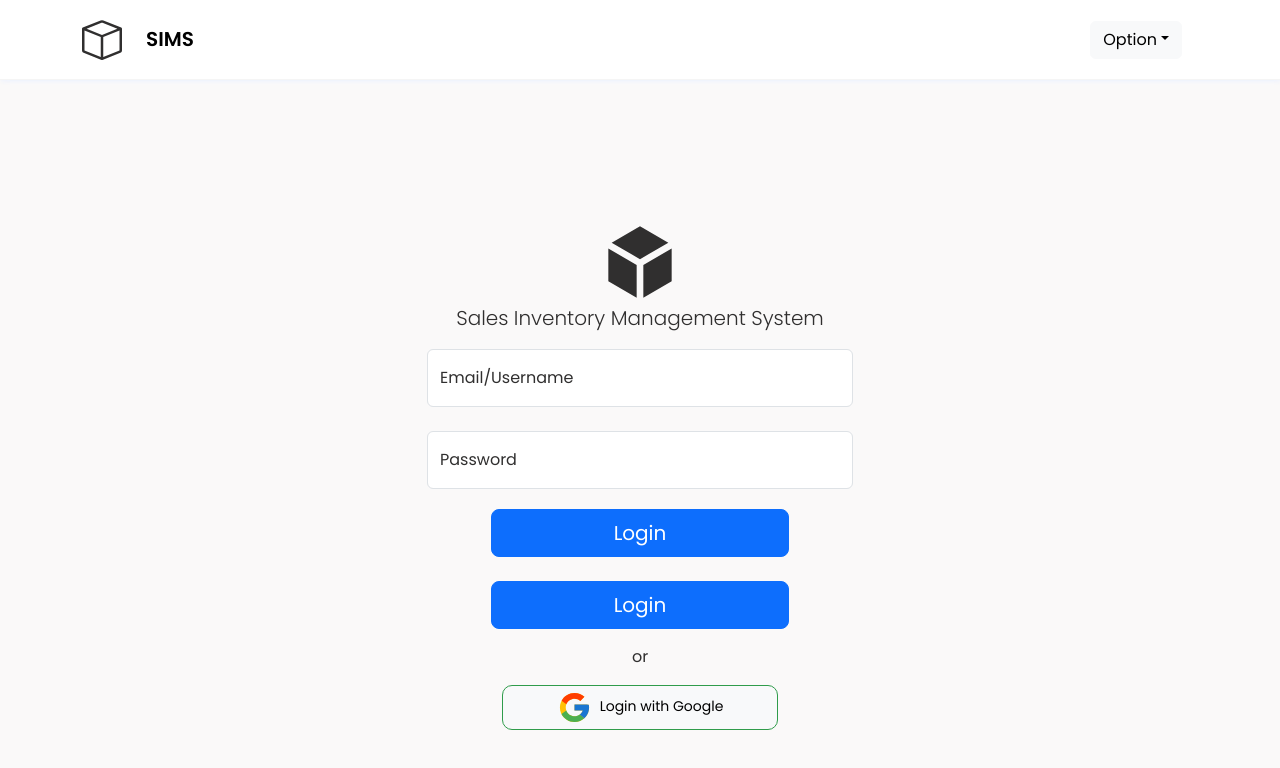
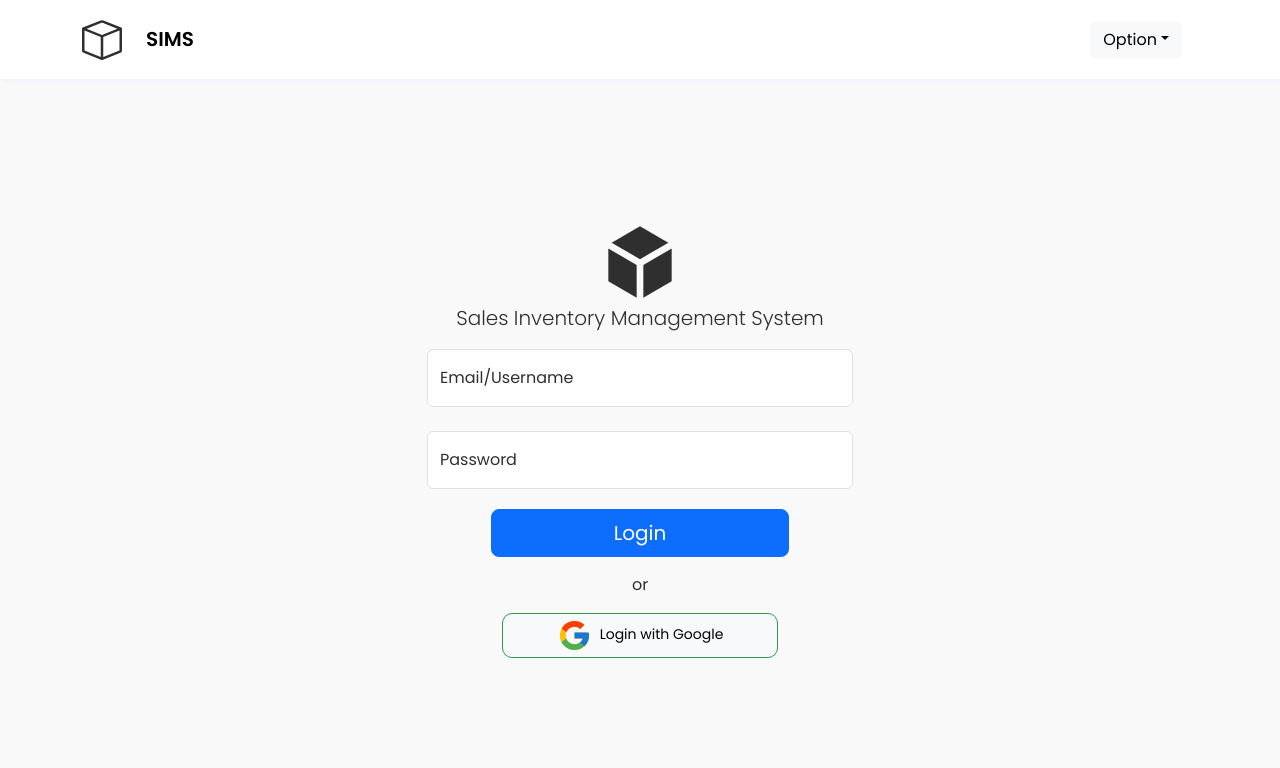
Before and after one commit to MarkRyuo/SalesInventoryManagementSystem_SIMS, a React (Vite) app in the folder client/: page / in a window 1280 px wide. Shown: the top 768 px of the page. Built offline with nearby package versions, Linux system fonts and the light colour scheme.

Commit message:
Setting up: Login

```diff
--- a/client/src/pages/LoginPage.jsx
+++ b/client/src/pages/LoginPage.jsx
@@ -24,10 +24,6 @@ export const LoginPage = () => {
                     <Col lg={12}> <RiBox3Fill size={80} /> </Col>
                     <Col lg={12}> <p className='lead fs-5'>Sales Inventory Management System</p> </Col>
                     <Col lg={12}> <LoginCard /> </Col>
-                    <Col lg={12} className='mt-4'>
-                        <Button variant="primary" className={LoginStyle.btnLogin} onClick={() => handleLogin()}
-                        size='lg'>Login</Button>
-                    </Col>
                     <Col lg={12} className='my-3'>
                         <p>or</p>
                         <Button variant="light" size='sm' className={LoginStyle.btnGoogle}>
```
